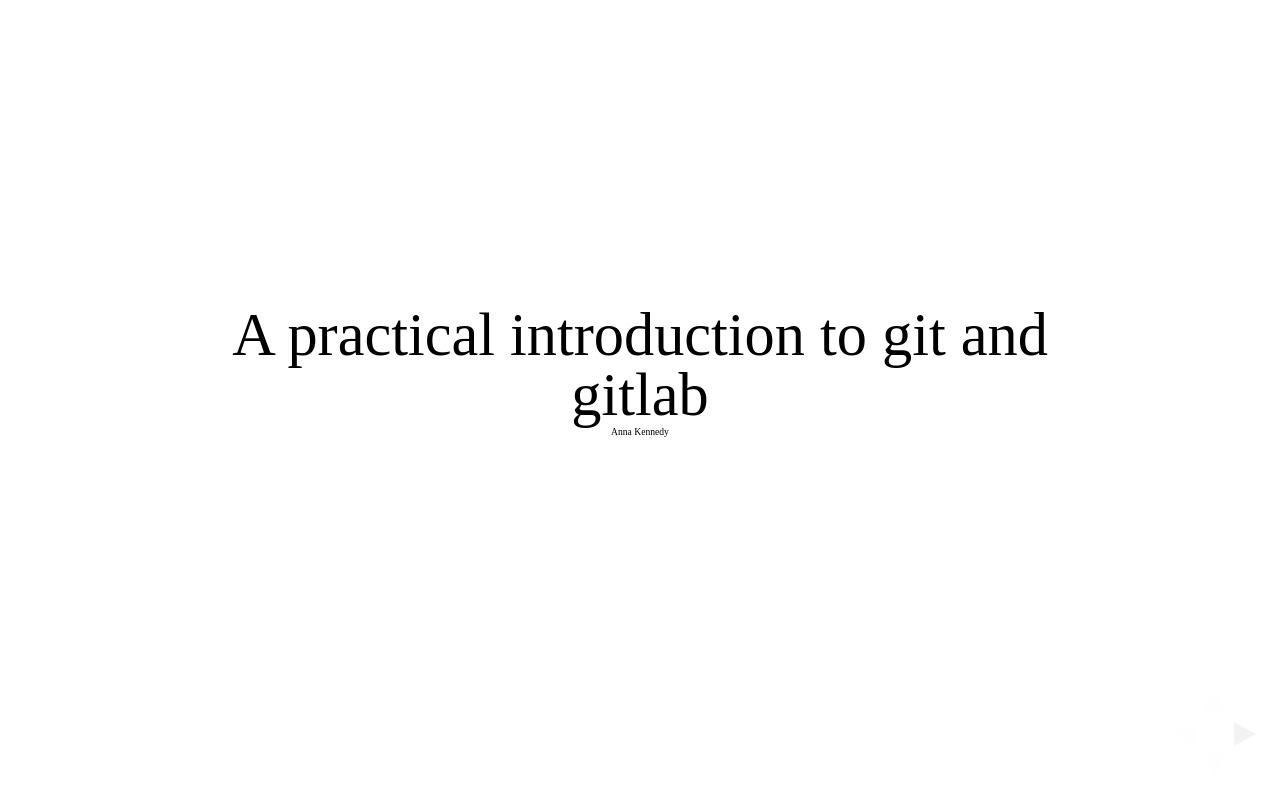
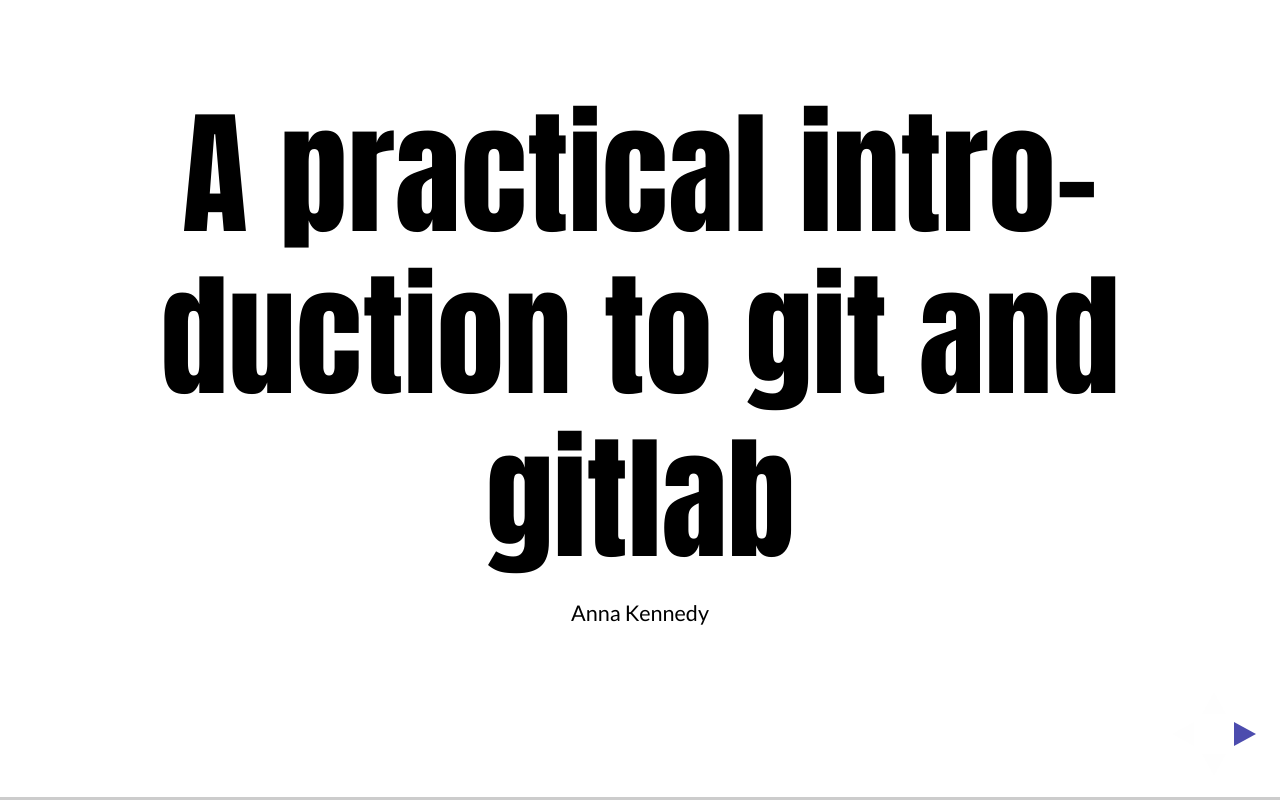
Before and after one commit to annaken/intro_to_git_course, a website: page index.html in a window 1280 px wide. Drawn offline with Linux system fonts and the light colour scheme; a web font is replaced by a local one.

Commit message:
Changing theme

```diff
--- a/index.html
+++ b/index.html
@@ -14,7 +14,7 @@
 		<meta name="viewport" content="width=device-width, initial-scale=1.0, maximum-scale=1.0, user-scalable=no">
 
 		<link rel="stylesheet" href="css/reveal.min.css">
-		<link rel="stylesheet" href="css/theme/rl.css" id="theme">
+		<link rel="stylesheet" href="css/theme/simple.css" id="theme">
 
 		<!-- For syntax highlighting -->
 		<link rel="stylesheet" href="lib/css/zenburn.css">
```
